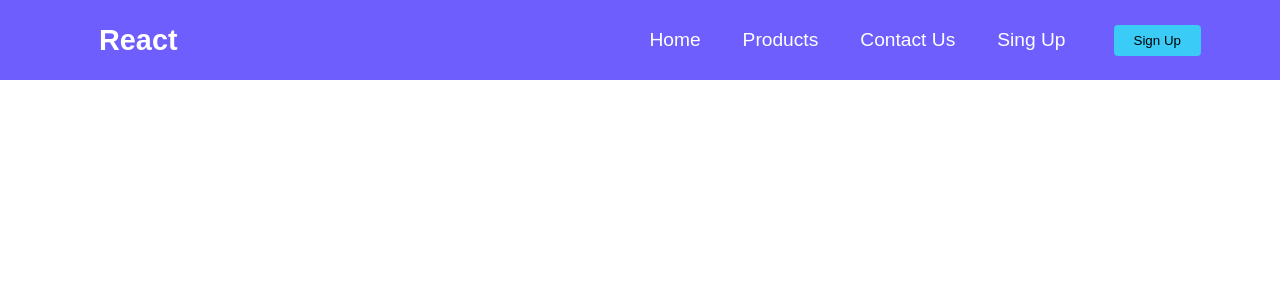
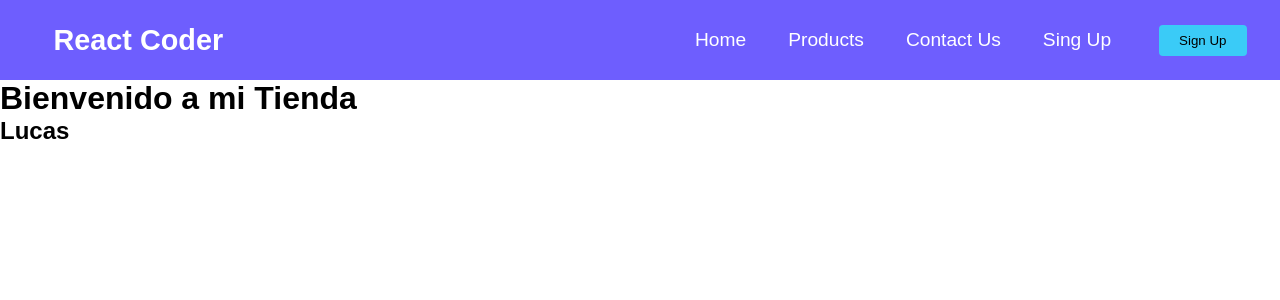
Before and after one commit to lucasot/react, a React (Create React App) app in the folder my-app/: page / in a window 1280 px wide. Shown: the top 300 px of the page. Built offline with nearby package versions, Linux system fonts and the light colour scheme.

Commit message:
agregue ItemListContainer

```diff
--- a/my-app/src/App.js
+++ b/my-app/src/App.js
@@ -1,11 +1,13 @@
 import React from 'react';
 import './App.css';
 import NavBar from "./Components/NavBar/NavBar"
+import ItemListContainer from './Components/Shop/ItemListContainer';
 
 function App() {
   return (
-    <div className = "App" >
+    <div className = "App">
       <NavBar />
+      <ItemListContainer greeting = 'Bienvenido a mi Tienda' user ='Lucas' />
     </div>
   );
 }
--- a/my-app/src/Components/NavBar/NavBar.js
+++ b/my-app/src/Components/NavBar/NavBar.js
@@ -14,10 +14,9 @@ class NavBar extends Component{
     render(){
         return(
             <nav className="NavbarItems">
-                <h1 className="NavbarLogo">React <i className="fab fa-react"></i> </h1>
+                <h1 className="NavbarLogo">React Coder <i className="fab fa-react"></i> </h1>
                 <div className="menu" onClick={this.handleClick}>
                     <i className={this.state.clicked ? 'fas fa-times': 'fas fa-bars'}></i>
-
                 </div>
                 <ul className={this.state.clicked ? 'nav-menu active' : 'nav-menu'}>
                     {menu.map((item,index) =>{
--- /dev/null
+++ b/my-app/src/Components/Shop/ItemListContainer.css
@@ -0,0 +1,5 @@
+.banner{
+    height: 200px;
+    text-align: left;
+    background-image: url("");
+}
--- /dev/null
+++ b/my-app/src/Components/Shop/ItemListContainer.js
@@ -0,0 +1,13 @@
+import React from 'react'
+
+const ItemListContainer = ({greeting, user}) =>{
+
+    return(
+        <div className='banner'>
+            <h1 className='greeting'>{greeting}</h1>
+            <h2 className='user'>{user}</h2>
+        </div>
+    )
+}
+
+export default ItemListContainer
```
